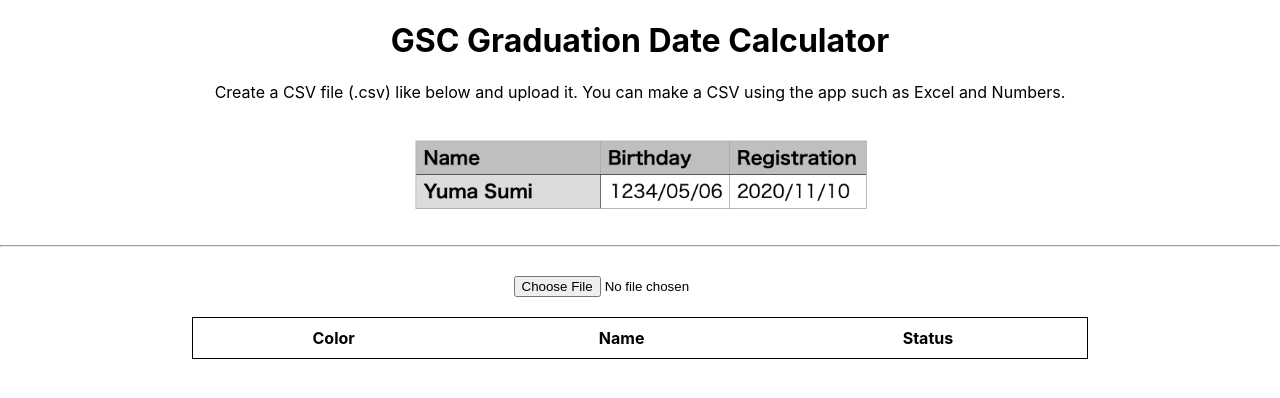
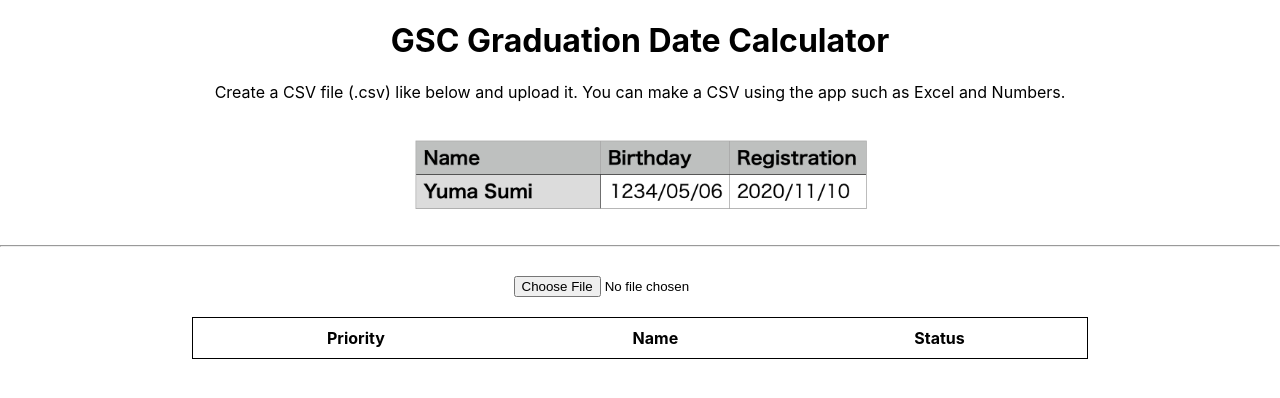
Before and after one commit to y-yeah/gsc-age-calculator, a React (Create React App) app: page / in a window 1280 px wide. Shown: the top 398 px of the page. Built offline with nearby package versions, Linux system fonts and the light colour scheme.

Commit message:
updated pink color

```diff
--- a/src/App.js
+++ b/src/App.js
@@ -94,7 +94,7 @@ function App() {
       <table>
         <thead>
           <tr key="header">
-            <th key="color">Color</th>
+            <th key="color">Priority</th>
             <th key="name">Name</th>
             <th key="status">Status</th>
           </tr>
--- a/src/utils.js
+++ b/src/utils.js
@@ -124,7 +124,7 @@ export const removeR = (text) => {
 const colorMaker = (date) => {
   const days = (date - new Date()) / (24 * 60 * 60 * 1000);
   if (days <= 0) {
-    return "plum";
+    return "mistyrose";
   }
   if (days <= 365) {
     return "gold";
```
